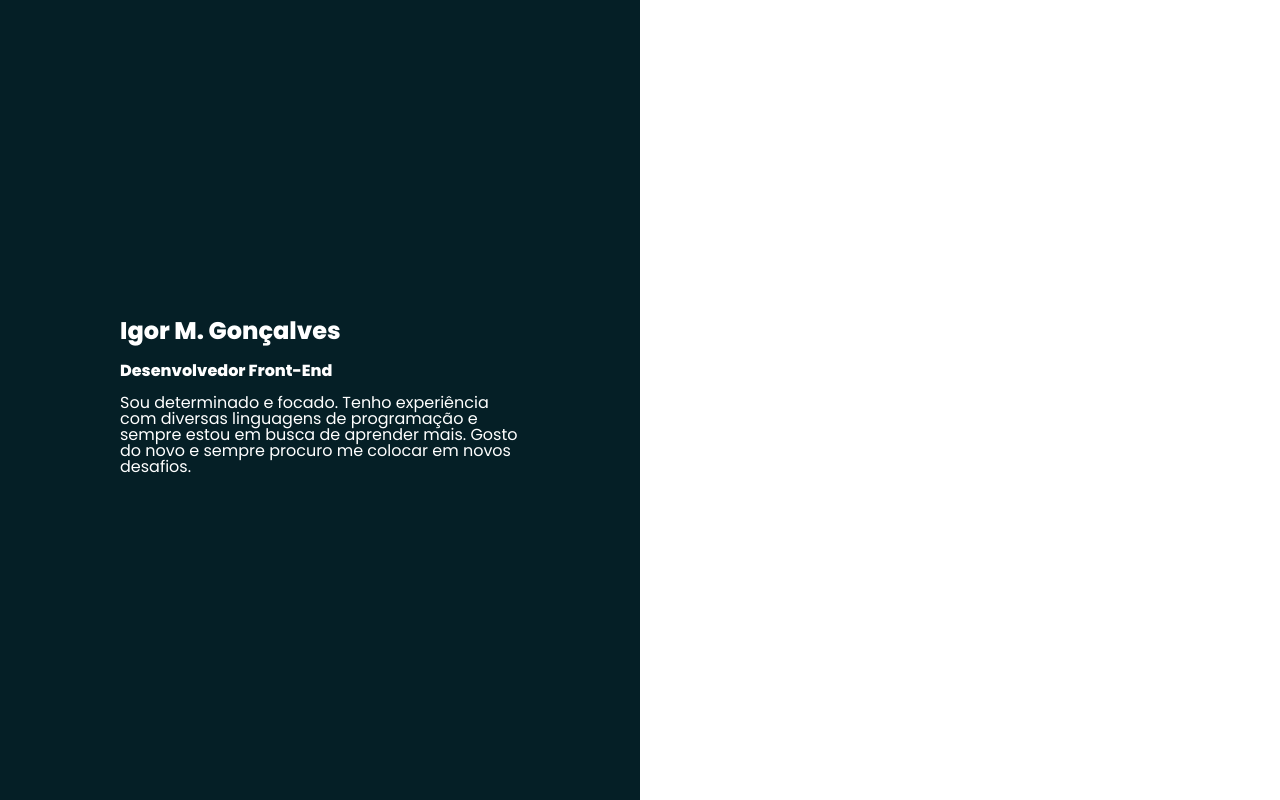
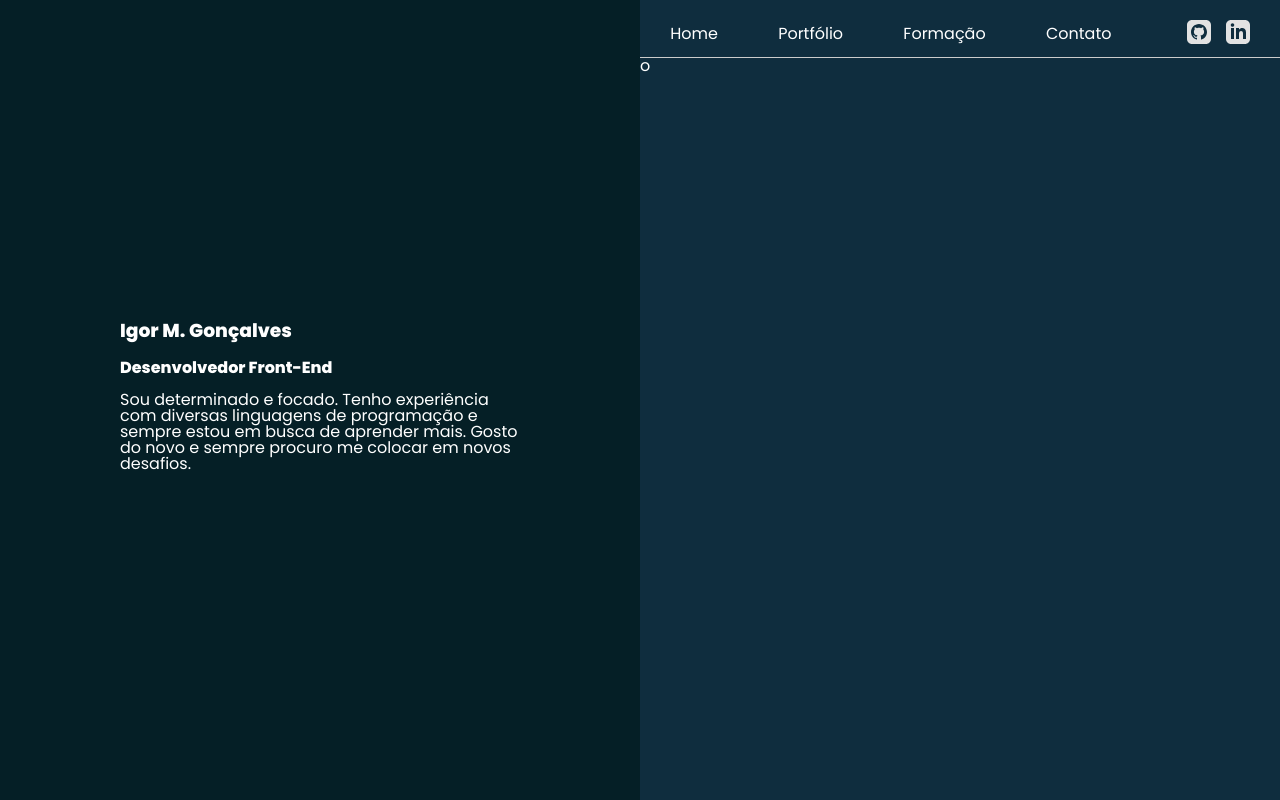
Before and after one commit to igo-mgoncalvs/Curriculo-React, a React (Create React App) app: page / in a window 1280 px wide. Built offline with nearby package versions, Linux system fonts and the light colour scheme; the HTML template or start-up script is replaced by a standard one.

Commit message:
Montei o menu e já configurei suas funções, faltam apenas os estilos

```diff
--- /dev/null
+++ b/src/components/Menu/Menu.module.scss
@@ -0,0 +1,16 @@
+.menus{
+    display: flex;
+    justify-content: space-around;
+    border: solid #ccc;
+    border-width: 0 0 1px 0;
+
+    & li {
+        display: flex;
+        align-items: center;
+        margin: 20px 0 10px 0;
+
+        & a {
+            margin-left: 15px;
+        }
+    }
+}
--- /dev/null
+++ b/src/components/Menu/index.tsx
@@ -0,0 +1,31 @@
+import styles from './Menu.module.scss'
+import GitHub from 'assets/Redes/github.svg';
+import Linkeding from 'assets/Redes/linkeding.svg';
+import { useState } from 'react';
+import Conteudo from 'components/conteudo';
+
+export default function Menu () {
+    const [idMenu, setIdMenu] = useState(Number)
+
+    return (
+        <>
+            <div>
+                <ul className={styles.menus}>
+                    <li onClick={() => {setIdMenu(1)}}>Home</li>
+                    <li onClick={() => {setIdMenu(2)}}>Portfólio</li>
+                    <li onClick={() => {setIdMenu(3)}}>Formação</li>
+                    <li onClick={() => {setIdMenu(4)}}>Contato</li>
+                    <li onClick={() => {setIdMenu(5)}}>
+                        <a href="https://github.com/igo-mgoncalvs" target="_blank">
+                            <img src={GitHub}/>
+                        </a>
+                        <a href="https://www.linkedin.com/in/igor-moreira-711571221/" target="_blank">
+                            <img src={Linkeding}/>
+                        </a>
+                    </li>
+                </ul>
+            </div>
+            <Conteudo id={idMenu}/>
+        </>
+    )
+}
--- /dev/null
+++ b/src/components/conteudo/index.tsx
@@ -0,0 +1,14 @@
+type Props = {
+    id: number
+}
+
+export default function Conteudo (id: Props) {
+
+    return (
+        <>
+            <div>
+                o
+            </div>
+        </>
+    )
+}
--- a/src/index.css
+++ b/src/index.css
@@ -16,7 +16,6 @@ time, mark, audio, video {
     padding: 0;
     border: 0;
     font-size: 100%;
-    font: inherit;
     vertical-align: baseline;
 }
 /* HTML5 display-role reset for older browsers */
--- /dev/null
+++ b/src/pages/curriculo/curriculo.module.scss
@@ -0,0 +1,10 @@
+@import '/src/styles/variaveis';
+
+.curriculo{
+    display: flex;
+    &__complementos {
+        width: 50vw;
+        height: 100vh;
+        background-color: $fundoComplementos;
+    }
+}
--- a/src/pages/curriculo/index.tsx
+++ b/src/pages/curriculo/index.tsx
@@ -1,9 +1,14 @@
-import SobreMim from "../../components/sobreMim";
+import Menu from "components/Menu";
+import SobreMim from "components/sobreMim";
+import styles from "./curriculo.module.scss"
 
 export default function Curriculo () {
     return (
-        <>
+        <section className={styles.curriculo}>
             <SobreMim />
-        </>
+            <div className={styles.curriculo__complementos}>
+                <Menu />
+            </div>
+        </section>
     )
 }
--- a/src/styles/_variaveis.scss
+++ b/src/styles/_variaveis.scss
@@ -1 +1,2 @@
-$fundoPrincipal: #051f26
+$fundoPrincipal: #051f26;
+$fundoComplementos: #0F2D3E;
```
Also changed, not shown: src/assets/Redes/github.svg (added), src/assets/Redes/linkeding.svg (added).
